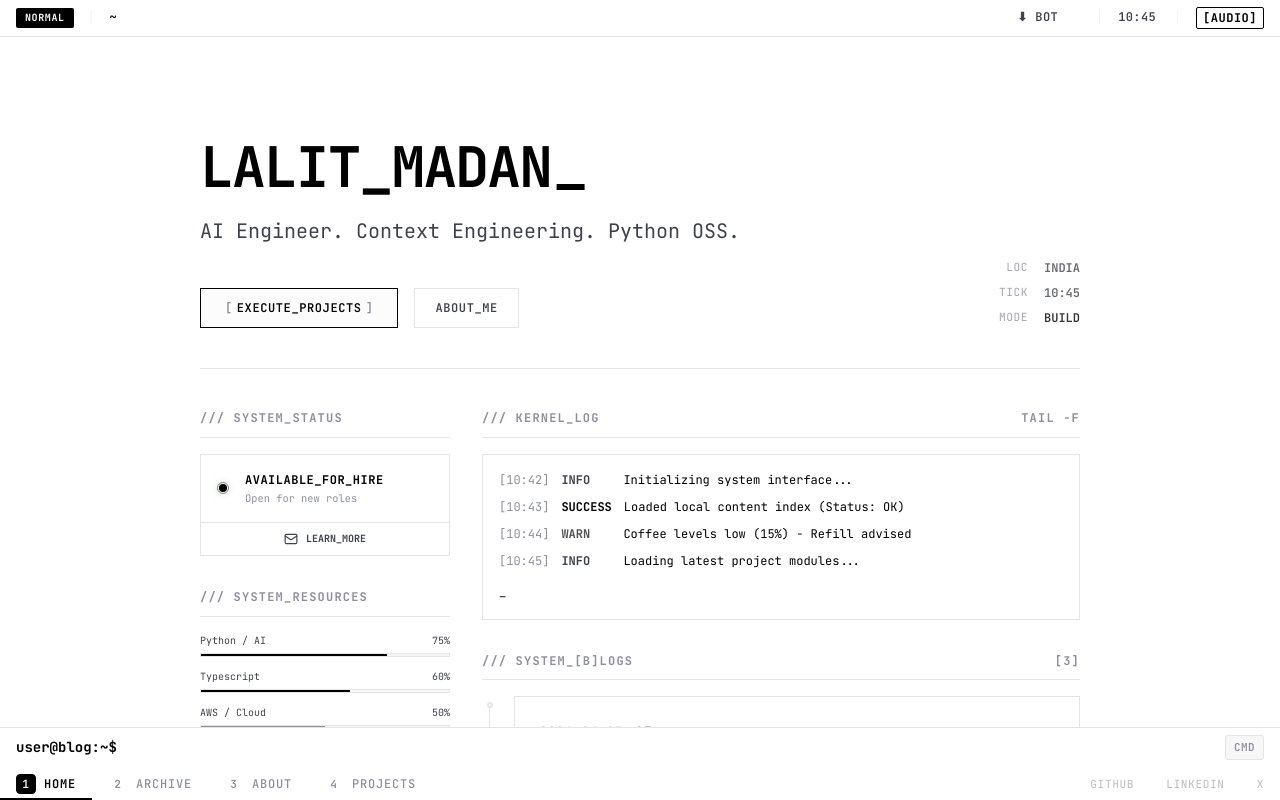
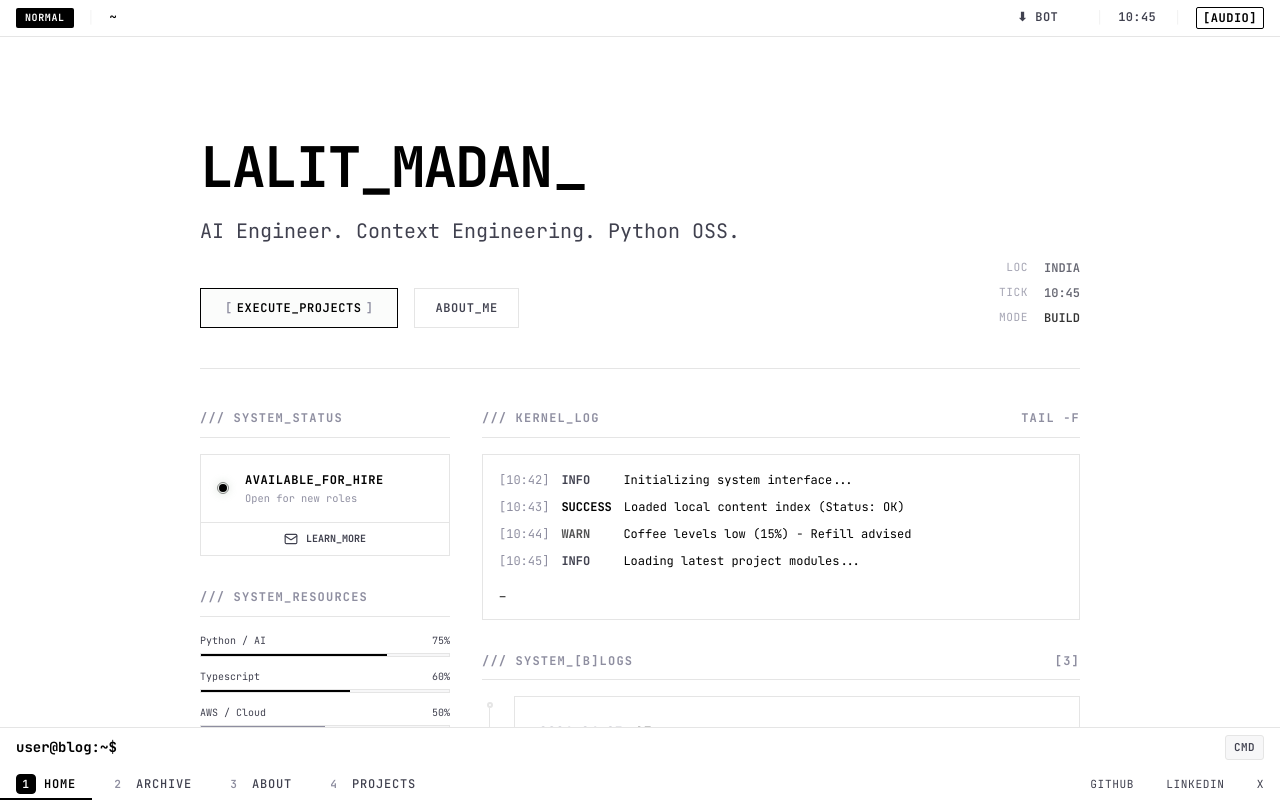
Before and after one commit to madanlalit/personal-blog, a Next.js app: page / in a window 1280 px wide. Built offline with nearby package versions, Linux system fonts and the light colour scheme.

Commit message:
Fix PageSpeed accessibility issues

```diff
--- a/app/HomeClient.tsx
+++ b/app/HomeClient.tsx
@@ -202,8 +202,9 @@ export default function HomeClient({ initialPosts }: HomeClientProps) {
                                     className={`log-row ${visibleLogs.includes(log.id) ? 'log-visible' : 'log-hidden'}`}
                                 >
                                     <span className="log-time">
-                                        [{new Date().getHours()}:
-                                        {String(new Date().getMinutes() - (SYSTEM_LOGS.length - log.id)).padStart(2, '0')}]
+                                        {time
+                                            ? `[${String(time.getHours()).padStart(2, '0')}:${String(time.getMinutes() - (SYSTEM_LOGS.length - log.id)).padStart(2, '0')}]`
+                                            : '[--:--]'}
                                     </span>
                                     <span className={`log-type ${log.type}`}>{log.type}</span>
                                     <span className="log-msg">{log.msg}</span>
@@ -248,7 +249,7 @@ export default function HomeClient({ initialPosts }: HomeClientProps) {
                 <div className="f-right">
                     <span>v1.0.0</span>
                     <span className="sep">/</span>
-                    <span>{new Date().getFullYear()}</span>
+                    <span>{time ? time.getFullYear() : '----'}</span>
                 </div>
             </footer>
         </div>
--- a/components/features/terminal/CommandLine.css
+++ b/components/features/terminal/CommandLine.css
@@ -17,7 +17,7 @@
 .cli-tab {
     background: transparent;
     border: none;
-    color: var(--text-tertiary);
+    color: var(--text-secondary);
     padding: 6px 16px;
     font-family: var(--font-primary);
     font-size: 0.75rem;
@@ -96,9 +96,9 @@
 }
 
 .cli-tab.action-tab {
-    color: var(--text-tertiary);
+    color: var(--text-secondary);
     font-weight: 400;
-    opacity: 0.6;
+    opacity: 1;
     font-size: 0.7rem;
     letter-spacing: 0.6px;
     padding: 8px 16px;
@@ -188,7 +188,7 @@
 
 /* CMD badge */
 .cli-badge {
-    color: var(--text-tertiary);
+    color: var(--text-secondary);
     font-weight: 600;
     font-size: 0.68rem;
     padding: 3px 8px;
--- a/components/features/terminal/CommandLine.tsx
+++ b/components/features/terminal/CommandLine.tsx
@@ -295,6 +295,7 @@ export default function CommandLine({
                             type="text"
                             className="cli-input"
                             value={input}
+                            aria-label="Command line input"
                             onChange={(e) => {
                                 setInput(e.target.value);
                                 if (onKey) onKey();
```
